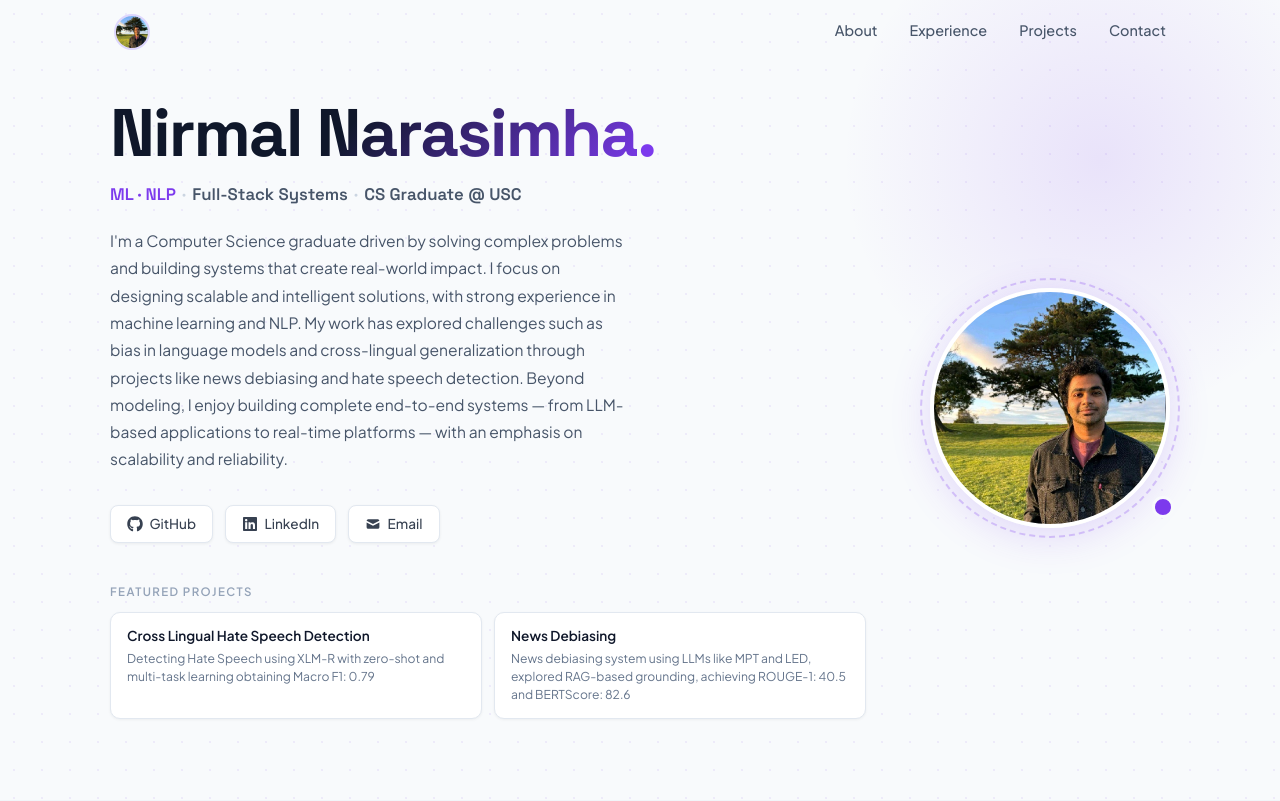
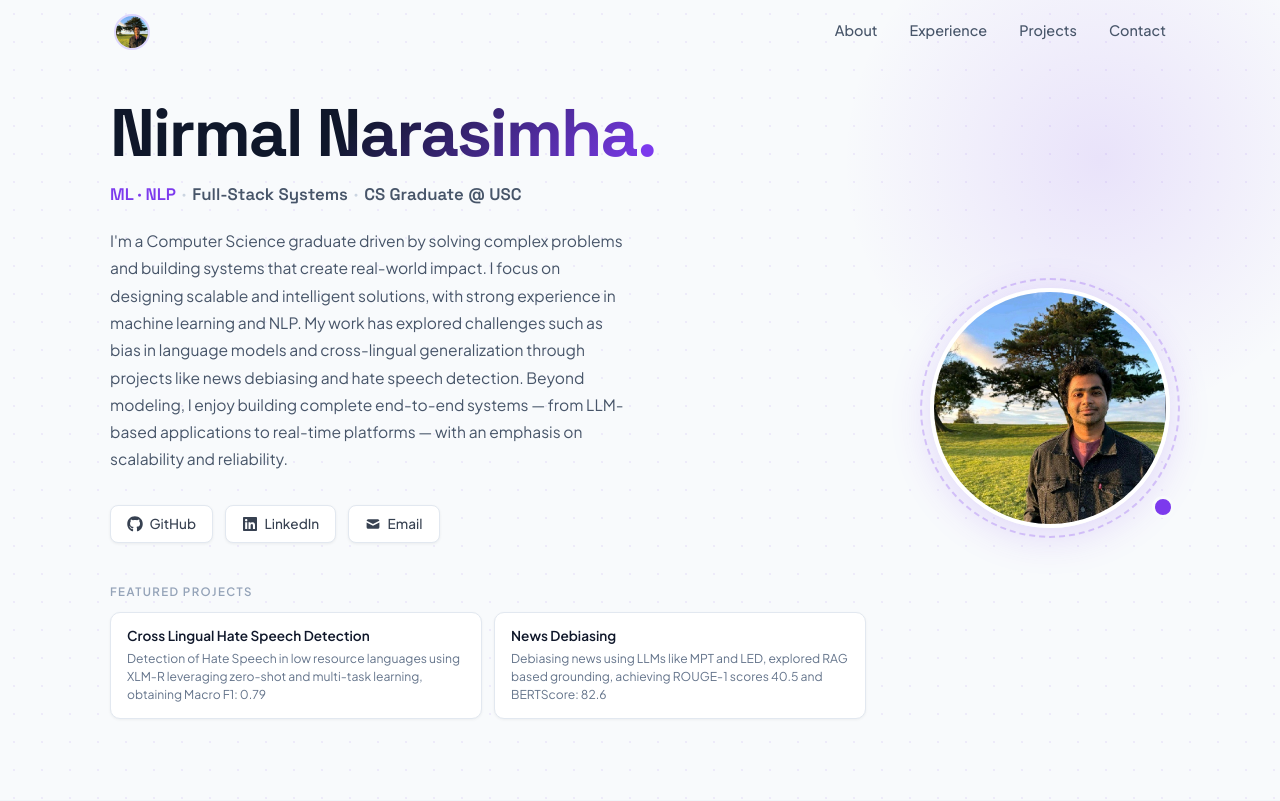
Before and after one commit to narasimha-nirmal/Portfolio, a React (Vite) app: page / in a window 1280 px wide. Shown: the top 801 px of the page. Built offline with nearby package versions, Linux system fonts and the light colour scheme.

Commit message:
Update hero featured project descriptions

```diff
--- a/src/components/Hero.jsx
+++ b/src/components/Hero.jsx
@@ -20,12 +20,12 @@ const socialLinks = [
 const featuredProjects = [
   {
     title: 'Cross Lingual Hate Speech Detection',
-    desc: 'Detecting Hate Speech using XLM-R with zero-shot and multi-task learning obtaining Macro F1: 0.79',
+    desc: 'Detection of Hate Speech in low resource languages using XLM-R leveraging zero-shot and multi-task learning, obtaining Macro F1: 0.79',
     href: '#projects',
   },
   {
     title: 'News Debiasing',
-    desc: 'News debiasing system using LLMs like MPT and LED, explored RAG-based grounding, achieving ROUGE-1: 40.5 and BERTScore: 82.6',
+    desc: 'Debiasing news using LLMs like MPT and LED, explored RAG based grounding, achieving ROUGE-1 scores 40.5 and BERTScore: 82.6',
     href: '#projects',
   },
 ]
```
